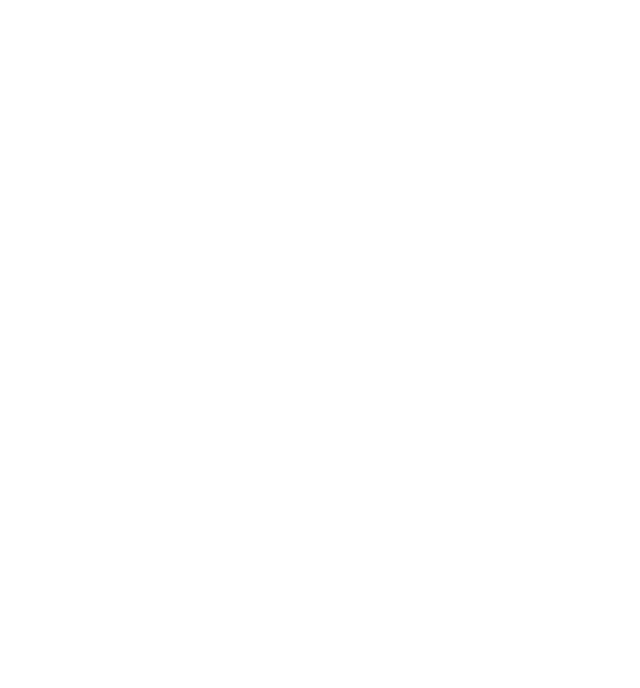
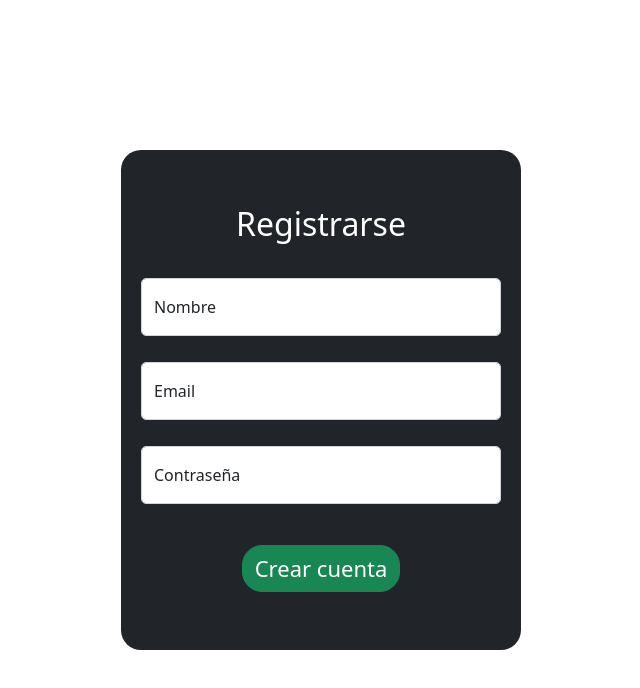
Before and after one commit to ContiLuna/Proyecto_final_fe, a React (Create React App) app: page /registro in a window 1280 px wide. Before the commit this address had no page. Shown: the top 688 px of the page, without its empty margins (319-959 px from the left). Built offline with nearby package versions, Linux system fonts and the light colour scheme.

Commit message:
agregando componentes

```diff
--- a/package.json
+++ b/package.json
@@ -6,8 +6,11 @@
     "@testing-library/jest-dom": "^5.16.5",
     "@testing-library/react": "^13.4.0",
     "@testing-library/user-event": "^13.5.0",
+    "axios": "^1.2.1",
+    "bootstrap": "^5.2.3",
     "react": "^18.2.0",
     "react-dom": "^18.2.0",
+    "react-hook-form": "^7.41.0",
     "react-router-dom": "^6.4.4",
     "react-scripts": "5.0.1",
     "web-vitals": "^2.1.4"
--- a/src/App.js
+++ b/src/App.js
@@ -1,10 +1,14 @@
 import logo from './logo.svg';
 import './App.css';
 import { Routes, Route } from 'react-router-dom';
+import Registro from './pages/Registro';
+
+
 function App() {
   return (
    <Routes>
     <Route path='/' element={<h1>trabajen pues</h1>}/>
+    <Route path='/registro' element={ <Registro />} />
    </Routes>
   );
 }
--- /dev/null
+++ b/src/components/RegistroForm.jsx
@@ -0,0 +1,29 @@
+import React, {} from 'react'
+import "bootstrap/dist/css/bootstrap.min.css"
+import "./RegistroStyle.css"
+
+const RegistroForm = () => {
+  return (
+    <div className="container-form-registro bg-dark">
+        <form className="formulario-registro ">
+            <h2 className="create-account">Registrarse</h2>
+            <div className="form-floating mb-3">
+                <input type="text" name="name" className="form-control" placeholder="Nombre" />
+                <label htmlFor="floatingInput">Nombre</label>
+            </div>
+            <div className="form-floating mb-3">
+                <input type="email" name="username" className="form-control" placeholder="Email" />
+                <label htmlFor="floatingInput">Email</label>
+            </div>
+            <div className="form-floating mb-3">
+                <input type="password" name="password" className="form-control" placeholder="Contraseña" />
+                <label htmlFor="floatingPassword">Contraseña</label>
+            </div>
+            <span className="error-registro"></span>
+            <button type="submit" className="btn btn-success">Crear cuenta</button>
+        </form>
+    </div>
+  )
+}
+
+export default RegistroForm
--- /dev/null
+++ b/src/components/RegistroStyle.css
@@ -0,0 +1,42 @@
+.container-form-registro {
+    width: 400px;
+    height: 500px;
+    max-width: 1200px;
+    margin: 0px auto;
+    margin-top: 150px;
+    padding: 20px;
+    border-radius: 20px;
+}
+.formulario-registro {
+    display: flex;
+    flex-direction: column;
+    align-items: center;
+    justify-content: center;
+
+}
+.formulario-registro input {
+    font-size: 1.5rem;
+    border-radius: 5px;
+    margin-bottom: 10px;
+}
+.formulario-registro h2 {
+    margin: 35px 0px;
+    color: white;
+}
+.formulario-registro p a {
+    text-decoration: none;
+}
+.formulario-registro button {
+    font-size: 22px;
+    border-radius: 20px;
+    margin-top: 15px;
+}
+.form-floating {
+    width: 100%;
+}
+
+@media (max-width:500px) {
+    .container-form-registro {
+        width: 95%;
+    }
+}
--- a/src/components/index.js
+++ /dev/null
@@ -1 +0,0 @@
-console.log("borrar despues este archivo")
--- /dev/null
+++ b/src/pages/Registro.jsx
@@ -0,0 +1,12 @@
+import React from 'react'
+import RegistroForm from "../components/RegistroForm"
+
+const Registro = () => {
+  return (
+    <div>
+        <RegistroForm />
+    </div>
+  )
+}
+
+export default Registro
--- a/src/pages/index.js
+++ /dev/null
@@ -1 +0,0 @@
-console.log("borrar despues este archivo")
```
Also changed, not shown: 1 other file (tests, documents, lock files or other folders).
